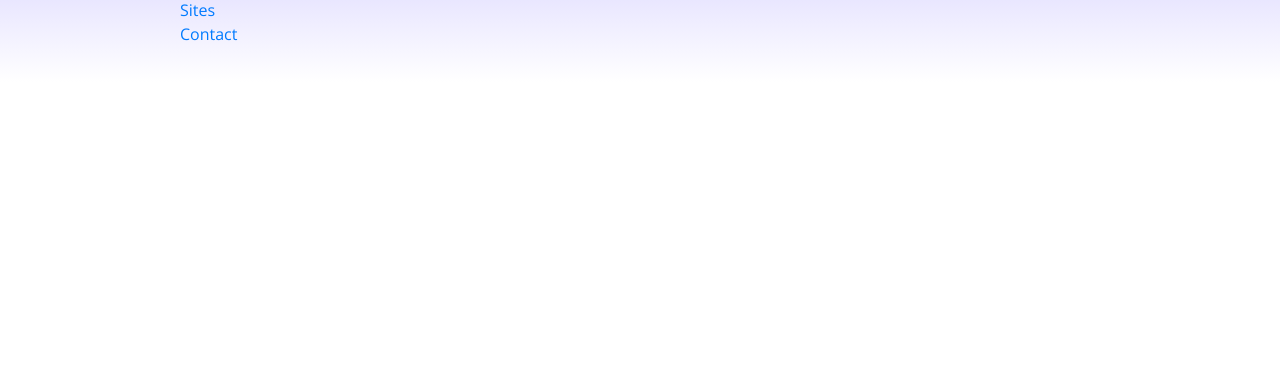
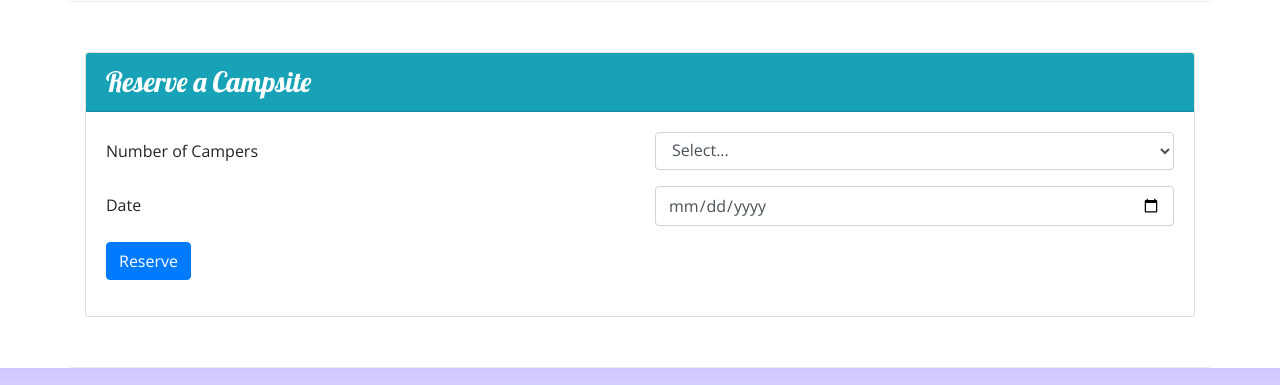
Before and after one commit to nickspera/NucampSite, a website: page index.html in a window 1280 px wide. Shown: the part 1151-1536 px from the top of the page. Before the commit the page ends 1233 px from the top, so only its background shows below. Drawn offline with nearby package versions, Linux system fonts and the light colour scheme; files that its build step writes are made by us from their sources.

Commit message:
After Week 2 Workshop

```diff
--- a/index.html
+++ b/index.html
@@ -29,6 +29,10 @@
                 <div class="col">
                     <h1>NuCamp</h1>
                     <h2>a better way to camp</h2>
+                </div>
+                <!-- task 3 week 2 -->
+                <div class="col col-md-4 col-xl-2 mt-4">
+                    <a href="#reserveForm"><button class="btn btn-info">Reserve Campsite</button></a>
                 </div>
             </div>
         </div>
@@ -70,16 +74,22 @@
         <div class="row row-content align-items-center">
             <div class="col-sm-4 col-md-3">
                <h2>Featured Campsites</h2>
-          </div>
-         <div class="col">
-                <h3>React Lake Campground</h3>
-                <p class="d-none d-sm-block">Nestled in the foothills of the Chrome Mountains, this campground on the shores of the pristine React Lake is a favorite for fly fishers.</p>
+            </div>
+            <div class="col">
+                <!-- task 1 week 2 -->
+                <div class="media">
+                    <div class="media-body align-self-center">
+                        <h3>React Lake Campground</h3>
+                        <p class="d-none d-sm-block">Nestled in the foothills of the Chrome Mountains, this campground on the shores of the pristine React Lake is a favorite for fly fishers.</p>
+                    </div>
+                    <img  src="img/react-lake-thumb.jpg" class="ml-3 d-flex img-thumbnail" alt="React Lake" />
+                </div>
             </div>
         </div>
 
         <div class="row row-content align-items-center">
             <div class="col-sm-4 order-sm-last col-md-3">
-                <h2 classs="text-sm-right">Our Community Partners</h2>
+                <h2 class="text-sm-right">Our Community Partners</h2>
             </div>
             <div class="col">
                 <div class="media">
@@ -91,6 +101,45 @@
                 </div>
             </div>
         </div>
+
+        <div class="row row-content align-items-center">
+            <div class="col mx-auto">
+                <div class="card">
+                    <h3 class="card-header bg-info text-white">Reserve a Campsite</h3>
+                    <div class="card-body">
+                        <form id="reserveForm">
+                            <!-- task 2 week 2 -->
+                            <div class="form-group row">
+                                <label for="numCampers" class="col-sm-6 col-form-label">Number of Campers</label>
+                                <div class="col-sm-6">
+                                    <select name="numberOfCampers" id="numCampers" class="form-control">
+                                        <option selected>Select...</option>
+                                        <option value="1">1</option>
+                                        <option value="2">2</option>
+                                        <option value="3">3</option>
+                                        <option value="4">4</option>
+                                        <option value="5">5</option>
+                                        <option value="6">6</option>
+                                    </select>
+                                </div>
+                            </div>
+                            <div class="form-group row">
+                                <label for="date" class="col-sm-6 col-form-label">Date</label>
+                                <div class="col-sm-6">
+                                    <input type="date" name="date" id="date" class="form-control">
+                                </div>
+                            </div>
+                            <div class="form-group row">
+                                <div class="col">
+                                    <button type="submit" class="btn btn-primary">Reserve</button>
+                                </div>
+                            </div>
+                        </form>
+                    </div>
+                </div>
+            </div>
+        </div>
+
     </div>
 
     <footer class="site-footer">
```
